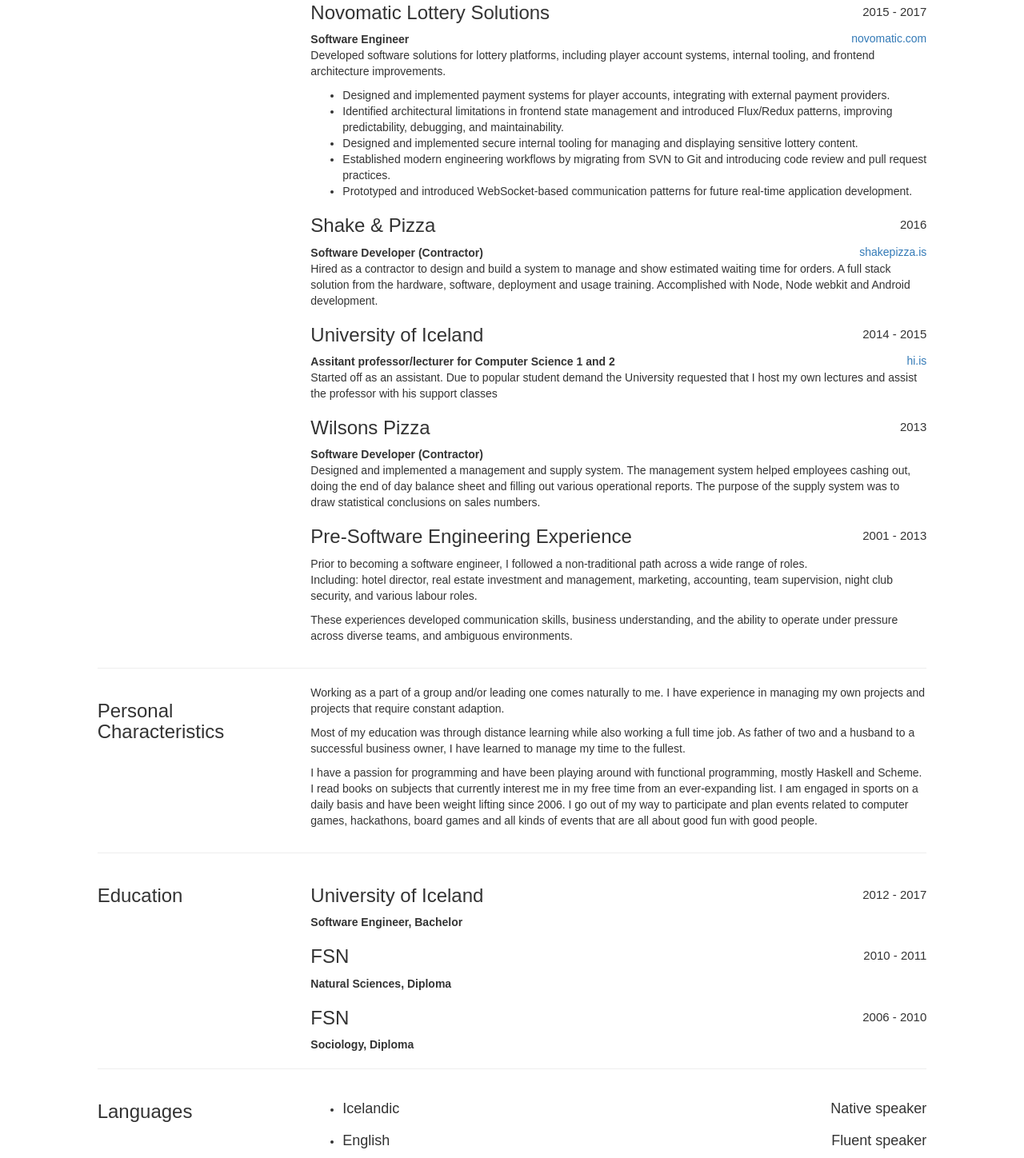
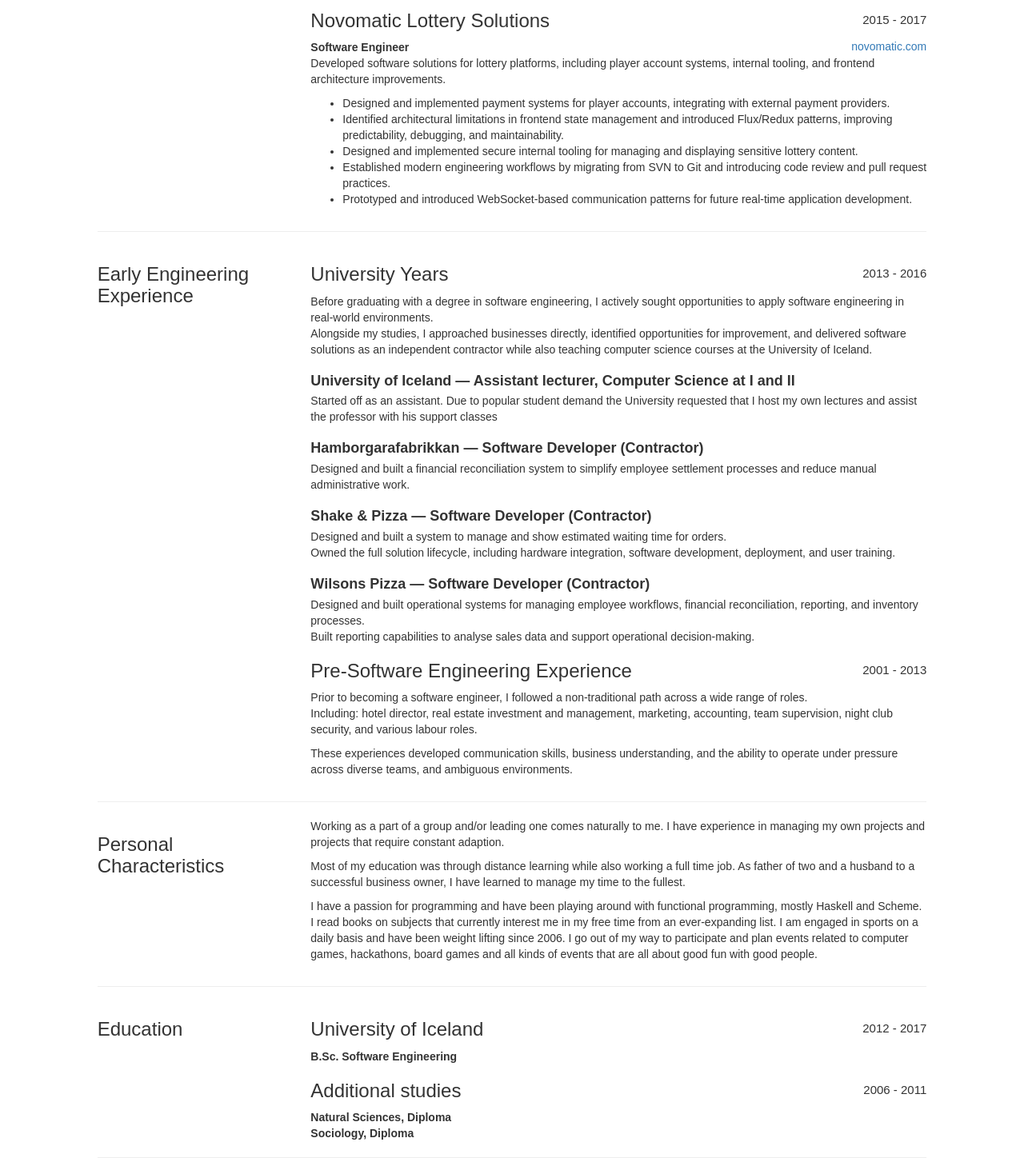
Before and after one commit to olibenni/olafmagnus, a plain HTML site: page src/index.html in a window 1280 px wide. Shown: the part 1352-2800 px from the top of the page at 80% size. Drawn offline with Linux system fonts and the light colour scheme; a web font is replaced by a local one.

Commit message:
checkpoint

```diff
--- a/src/index.html
+++ b/src/index.html
@@ -34,7 +34,7 @@
             <hr>
             <section id="work" class="row">
               <header class="col-sm-3">
-                <h3>Work Experience</h3>
+                <h3>Current Roles & Ownership</h3>
               </header>
               <div class="col-sm-9">
                 <div class="details">
@@ -97,6 +97,16 @@
                   <p>
                   Serves <b>400+ active companies</b> with more than <b>$300k ARR</b> (as of 2026). Currently involved as a <b>co-owner and board member</b>, with day-to-day operations managed independently.
                   </p>
+                </div>
+              </div>
+            </section>
+
+            <section id="early-work" class="row">
+              <header class="col-sm-3">
+                <h3>Early Software Engineering Career</h3>
+              </header>
+              <div class="col-sm-9">
+                <div class="details">
 
                   <h3>Takumi <span class="date pull-right">2017 - 2019</span></h3>
                   <strong>Full Stack Software Engineer</strong>
@@ -151,19 +161,38 @@
                     </li>
                   </ul>
 
-                  <h3>Shake &amp; Pizza<span class="date pull-right">2016</span></h3>
-                  <strong>Software Developer (Contractor)</strong>
-                  <div class="website pull-right"><a target="_blank" href="https://shakepizza.is">shakepizza.is</a></div>
-                  <p>Hired as a contractor to design and build a system to manage and show estimated waiting time for orders. A full stack solution from the hardware, software, deployment and usage training. Accomplished with Node, Node webkit and Android development.</p>
+                </div>
+              </div>
+            </section>
 
-                  <h3>University of Iceland<span class="date pull-right">2014 - 2015</span></h3>
-                  <strong>Assitant professor/lecturer for Computer Science 1 and 2</strong>
-                  <div class="website pull-right"><a target="_blank" href="https://hi.is">hi.is</a></div>
+            <hr>
+
+            <section id="university-proactiveness" class="row">
+              <header class="col-sm-3">
+                <h3>Early Engineering Experience</h3>
+              </header>
+              <div class="col-sm-9">
+                <div class="details">
+                  <h3>University Years<span class="date pull-right">2013 - 2016</span></h3>
+                  <p>
+                  Before graduating with a degree in software engineering, I actively sought opportunities to apply software engineering in real-world environments. </br>
+
+                  Alongside my studies, I approached businesses directly, identified opportunities for improvement, and delivered software solutions as an independent contractor while also teaching computer science courses at the University of Iceland.
+                  </p>
+
+                  <h4><strong>University of Iceland — Assistant lecturer, Computer Science at I and II</strong></h4>
                   <p>Started off as an assistant. Due to popular student demand the University requested that I host my own lectures and assist the professor with his support classes</p>
 
-                  <h3>Wilsons Pizza<span class="date pull-right">2013</span></h3>
-                  <strong>Software Developer (Contractor)</strong>
-                  <p>Designed and implemented a management and supply system. The management system helped employees cashing out, doing the end of day balance sheet and filling out various operational reports. The purpose of the supply system was to draw statistical conclusions on sales numbers.</p>
+                  <h4><strong>Hamborgarafabrikkan — Software Developer (Contractor)</strong></h4>
+                  <p>Designed and built a financial reconciliation system to simplify employee settlement processes and reduce manual administrative work.</br>
+
+                  <h4><strong>Shake &amp; Pizza — Software Developer (Contractor)</strong></h4>
+                  <p>Designed and built a system to manage and show estimated waiting time for orders.</br>
+                  Owned the full solution lifecycle, including hardware integration, software development, deployment, and user training.</p>
+
+                  <h4><strong>Wilsons Pizza — Software Developer (Contractor)</strong></h4>
+                  <p>Designed and built operational systems for managing employee workflows, financial reconciliation, reporting, and inventory processes. </br>
+                  Built reporting capabilities to analyse sales data and support operational decision-making.</p>
 
                   <h3>Pre-Software Engineering Experience<span class="date pull-right">2001 - 2013</span></h3>
 
@@ -178,6 +207,7 @@
                 </div>
               </div>
             </section>
+
             <hr>
             <section id="personal" class="row">
               <header class="col-sm-3">
@@ -197,33 +227,11 @@
               <div class="col-sm-9">
                 <div class="details">
                   <h3>University of Iceland<span class="date pull-right">2012 - 2017</span></h3>
-                  <strong>Software Engineer, Bachelor</strong>
+                  <strong>B.Sc. Software Engineering</strong>
 
-                  <h3>FSN<span class="date pull-right">2010 - 2011</span></h3>
-                  <strong>Natural Sciences, Diploma</strong>
-
-                  <h3>FSN<span class="date pull-right">2006 - 2010</span></h3>
+                  <h3>Additional studies<span class="date pull-right">2006 - 2011</span></h3>
+                  <strong>Natural Sciences, Diploma</strong></br>
                   <strong>Sociology, Diploma</strong>
-                </div>
-              </div>
-            </section>
-            <hr>
-            <section id="languages" class="row">
-              <header class="col-sm-3">
-                <h3>Languages</h3>
-              </header>
-              <div class="col-sm-9">
-                <div class="details">
-                  <ul>
-                    <li>
-                      <h4>Icelandic<span class="pull-right">Native speaker</span></h4>
-                    </li>
-                  </ul>
-                  <ul>
-                    <li>
-                      <h4>English<span class="pull-right">Fluent speaker</span></h4>
-                    </li>
-                  </ul>
                 </div>
               </div>
             </section>
```
